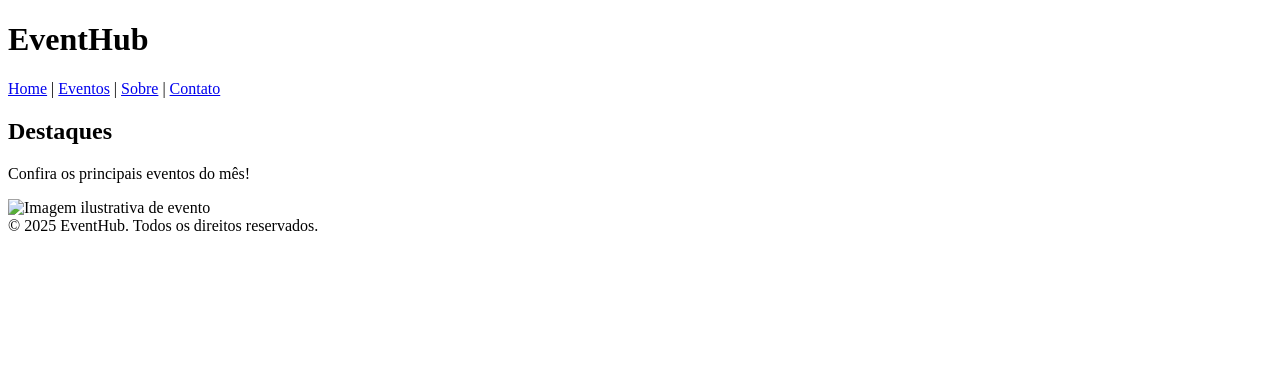
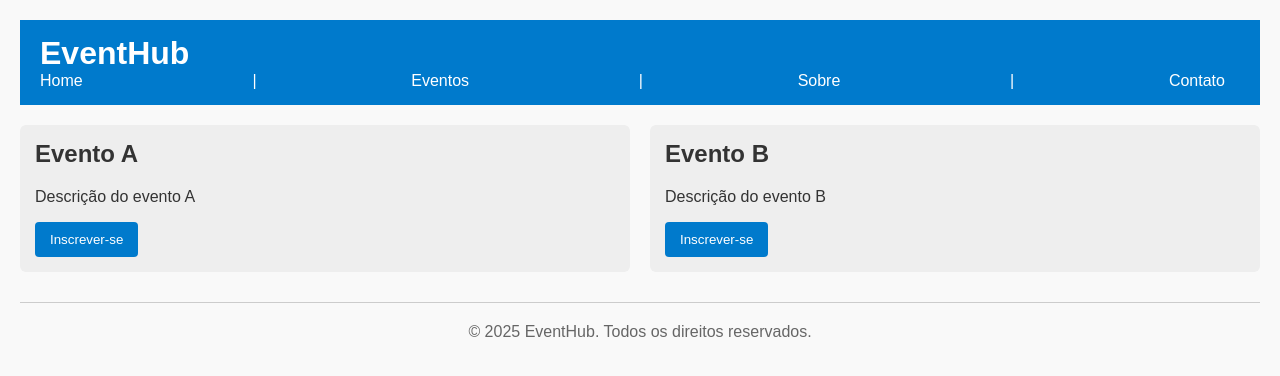
Before and after one commit to danielDEVse/eventhub, a plain HTML site: page index.html in a window 1280 px wide. Drawn offline with Linux system fonts and the light colour scheme.

Commit message:
Atualizei os arquivos

```diff
--- a/css/main.css
+++ b/css/main.css
@@ -0,0 +1,70 @@
+body {
+  font-family: Arial, sans-serif;
+  background-color: #f9f9f9;
+  color: #333;
+  margin: 0;
+  padding: 20px;
+}
+
+header {
+  background: #007acc;
+  color: white;
+  padding: 15px 20px;
+}
+
+header h1 {
+  margin: 0;
+}
+
+header nav a {
+  color: white;
+  margin-right: 15px;
+  text-decoration: none;
+}
+
+header nav a:hover {
+  text-decoration: underline;
+}
+
+.container {
+  display: flex;
+  gap: 20px;
+  margin-top: 20px;
+}
+
+.item {
+  background: #eee;
+  padding: 15px;
+  border-radius: 6px;
+  flex: 1;
+}
+
+.item h2 {
+  margin-top: 0;
+}
+
+button {
+  background: #007acc;
+  color: white;
+  border: none;
+  padding: 10px 15px;
+  border-radius: 4px;
+  cursor: pointer;
+}
+
+button:hover {
+  background: #005fa3;
+}
+
+footer {
+  text-align: center;
+  padding: 20px;
+  color: #666;
+  border-top: 1px solid #ccc;
+  margin-top: 30px;
+}
+
+nav{
+    display: flex;
+    justify-content: space-between;
+}
--- a/index.html
+++ b/index.html
@@ -3,11 +3,12 @@
 <head>
   <meta charset="UTF-8">
   <title>EventHub</title>
-  <link rel="stylesheet" href="css/style.css">
+  <link rel="stylesheet" href="css/main.css">
   <script src="js/script.js" defer></script>
 </head>
 <body>
-  <header>
+
+  <header class="menu">
     <h1>EventHub</h1>
     <nav>
       <a href="#">Home</a> |
@@ -16,13 +17,26 @@
       <a href="#">Contato</a>
     </nav>
   </header>
+
   <main>
-    <h2>Destaques</h2>
-    <p>Confira os principais eventos do mês!</p>
-    <img src="img/evento.jpg" alt="Imagem ilustrativa de evento">
+    <div class="container">
+      <div class="item">
+        <h2>Evento A</h2>
+        <p>Descrição do evento A</p>
+        <button id="botaoA">Inscrever-se</button>
+      </div>
+      <div class="item">
+        <h2>Evento B</h2>
+        <p>Descrição do evento B</p>
+        <button id="botaoB">Inscrever-se</button>
+      </div>
+    </div>
   </main>
+
   <footer>
     © 2025 EventHub. Todos os direitos reservados.
   </footer>
+
+
 </body>
 </html>
```
